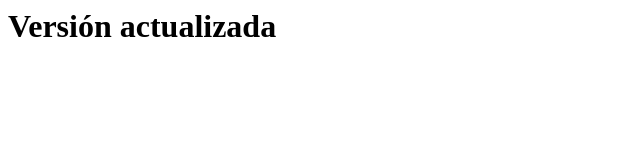
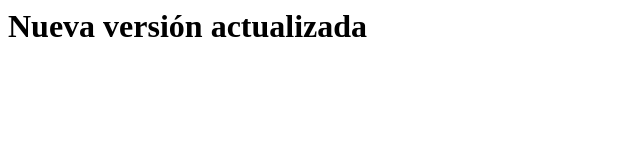
Before and after one commit to boscomp/jenkins-bosco, a plain HTML site: page src/index.html in a window 1280 px wide. Shown: the whole page, without its empty margins (0-640 px from the left). Drawn offline with Linux system fonts and the light colour scheme.

Commit message:
Update index.html
primer cambio con jenkins

```diff
--- a/src/index.html
+++ b/src/index.html
@@ -1 +1 @@
-<h1>Versión actualizada</h1>
+<h1>Nueva versión actualizada</h1>
```
